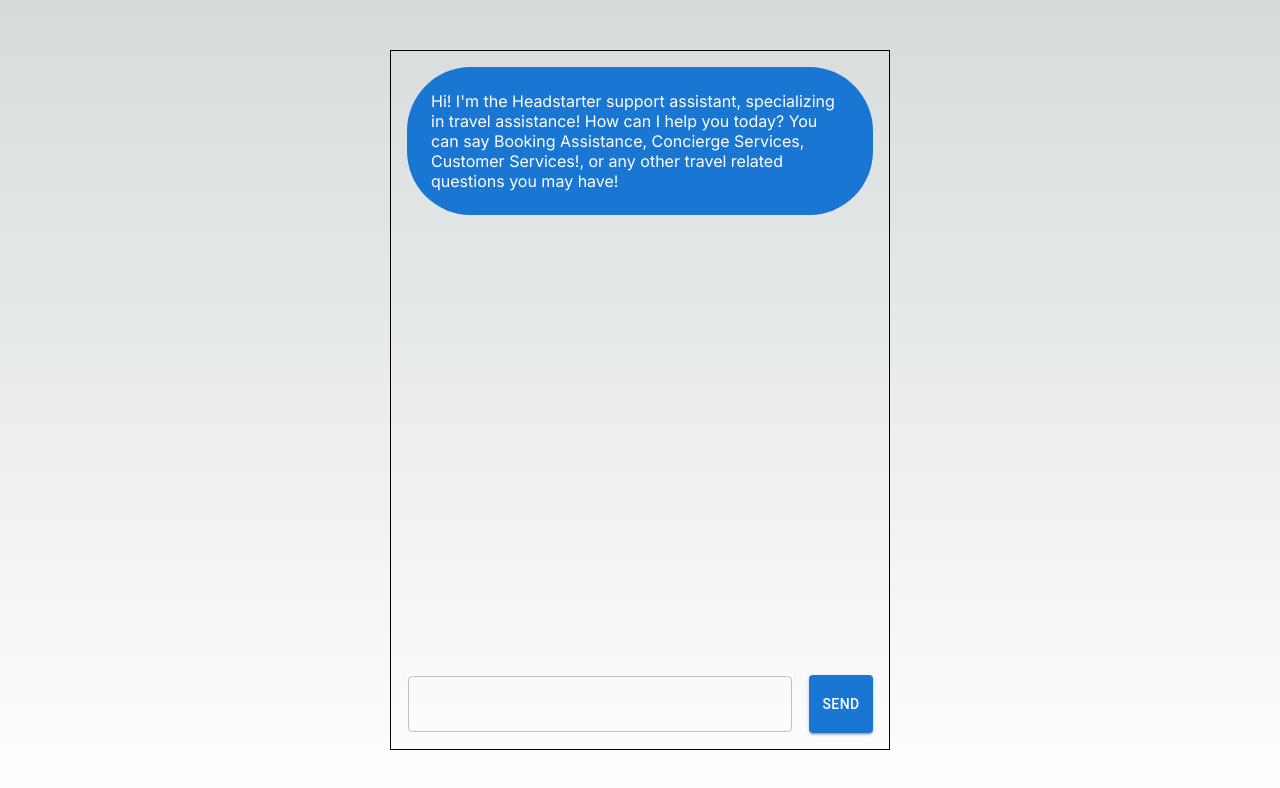
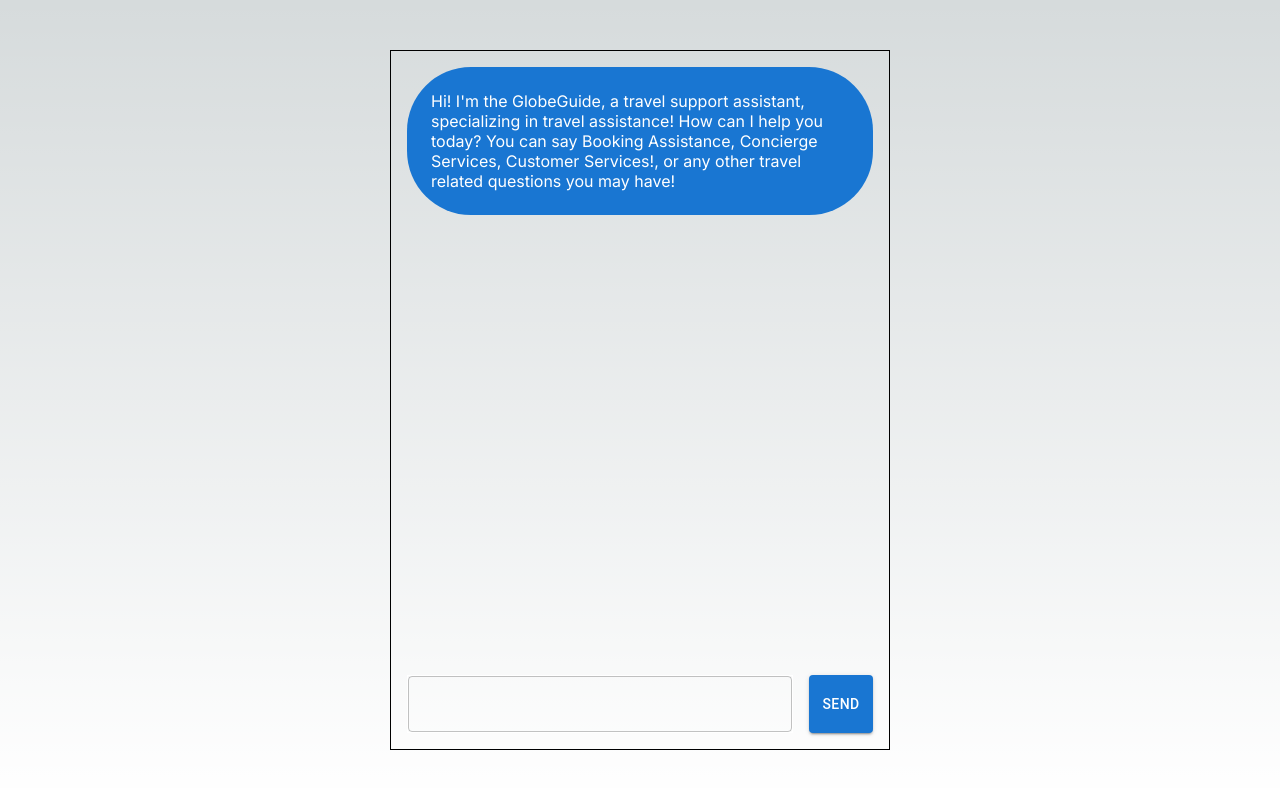
Before and after one commit to NirvanD/AICustomerSupport, a Next.js app: page / in a window 1280 px wide. Shown: the top 788 px of the page. Built offline with nearby package versions, Linux system fonts and the light colour scheme.

Commit message:
renamed bot

```diff
--- a/app/page.js
+++ b/app/page.js
@@ -7,7 +7,7 @@
   const [messages, setMessages] = useState([
     {
       role: 'assistant',
-      content: "Hi! I'm the Headstarter support assistant, specializing in travel assistance! How can I help you today? You can say Booking Assistance, Concierge Services, Customer Services!, or any other travel related questions you may have!",
+      content: "Hi! I'm the GlobeGuide, a travel support assistant, specializing in travel assistance! How can I help you today? You can say Booking Assistance, Concierge Services, Customer Services!, or any other travel related questions you may have!",
     },
   ])
   const [message, setMessage] = useState('')
```
